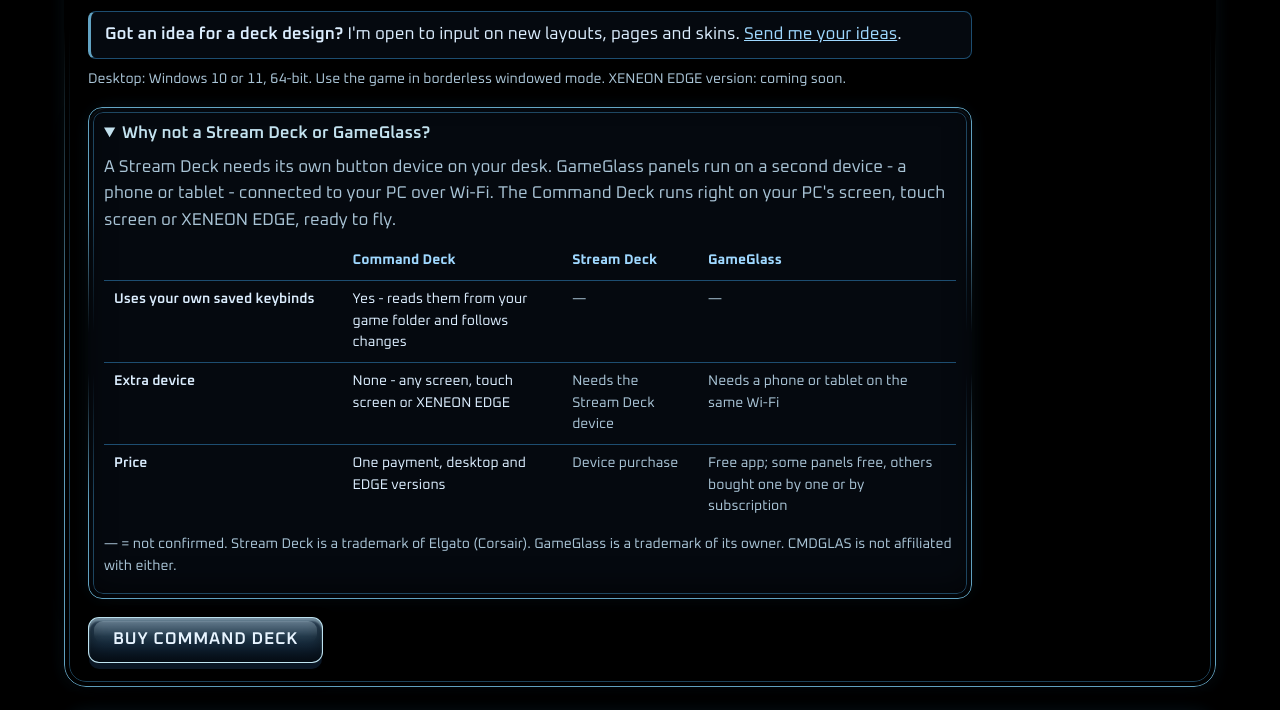
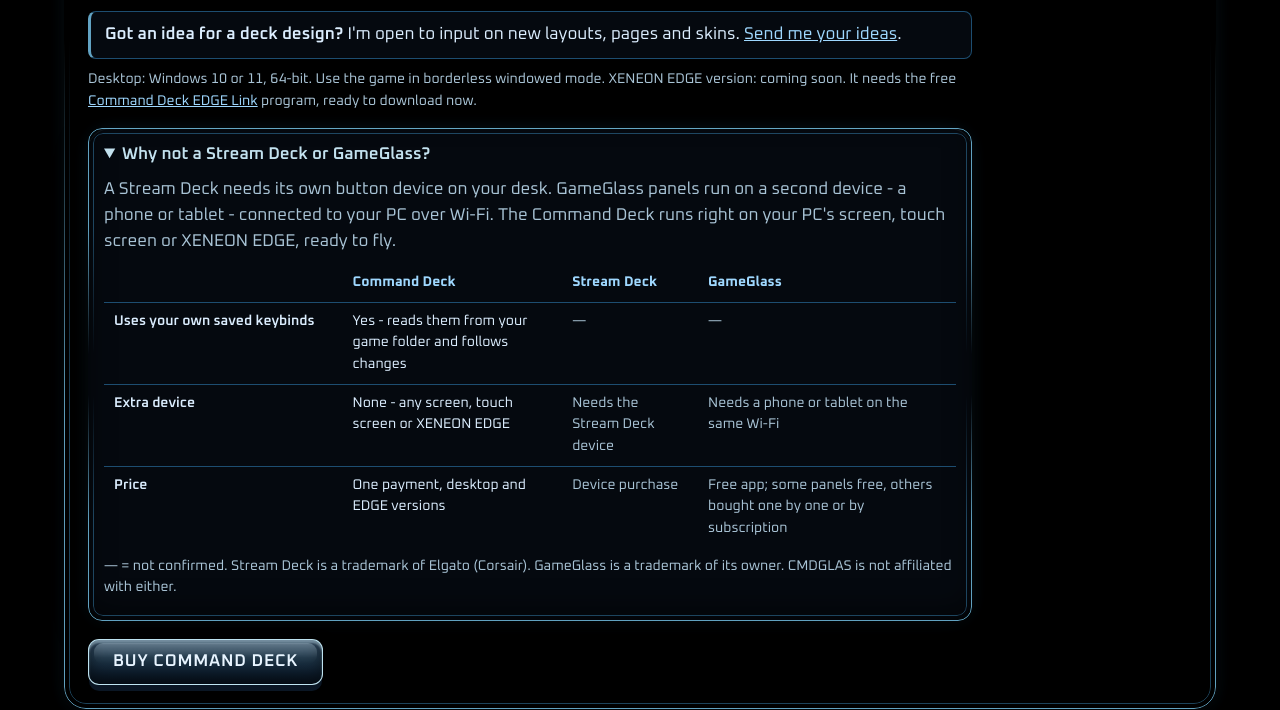
Before and after one commit to tartartatum/tartartatum.github.io, a plain HTML site: page shop/index.html in a window 1280 px wide. Shown: the part 1008-1718 px from the top of the page. Drawn offline with Linux system fonts and the light colour scheme.

Commit message:
Shop: link the free Command Deck EDGE Link from the deck section and EDGE question
Co-Authored-By: Claude Opus 5.5 <noreply@anthropic.com>

```diff
--- a/shop/index.html
+++ b/shop/index.html
@@ -59,7 +59,7 @@
         <li><em>Free</em> extra skins and new deck designs for owners, released over time</li>
       </ul>
       <p class="ideas"><b>Got an idea for a deck design?</b> I'm open to input on new layouts, pages and skins. <a href="support/#contact">Send me your ideas</a>.</p>
-      <p class="note">Desktop: Windows 10 or 11, 64-bit. Use the game in borderless windowed mode. XENEON EDGE version: coming soon.</p>
+      <p class="note">Desktop: Windows 10 or 11, 64-bit. Use the game in borderless windowed mode. XENEON EDGE version: coming soon. It needs the free <a href="link/">Command Deck EDGE Link</a> program, ready to download now.</p>
       <details class="compare" open>
         <summary>Why not a Stream Deck or GameGlass?</summary>
         <p>A Stream Deck needs its own button device on your desk. GameGlass panels run on a second device - a phone or tablet - connected to your PC over Wi-Fi. The Command Deck runs right on your PC's screen, touch screen or XENEON EDGE, ready to fly.</p>
@@ -142,7 +142,7 @@
     <details><summary>How do I get my program?</summary><p>Right after checkout, the thank-you page shows your license key and the download link. Copy the key and keep it safe. The link works for 24 hours. To download again later, open the <a href="https://cmdglas-keys.cmdglas-key-service.workers.dev/downloads">downloads page</a> and paste your key. Enter the key the first time the program starts.</p></details>
     <details><summary>How many PCs can I use it on?</summary><p>Your key works on your own PCs, up to the number shown at checkout. You can move it to a new PC from the program's menu.</p></details>
     <details><summary>Does the Command Deck touch game files or memory?</summary><p>No. It reads your saved keybind file and sends those keys to the game window in front, the same way your keyboard does.</p></details>
-    <details><summary>I own a XENEON EDGE. Which do I buy?</summary><p>Buy the Command Deck here and you get both versions. The EDGE version will also be on the Elgato Marketplace.</p></details>
+    <details><summary>I own a XENEON EDGE. Which do I buy?</summary><p>Buy the Command Deck here and you get both versions. The EDGE version will also be on the Elgato Marketplace. Either way, the EDGE version needs the free <a href="link/">Command Deck EDGE Link</a> program to send your key presses.</p></details>
   </section>
 </main>
 
```
